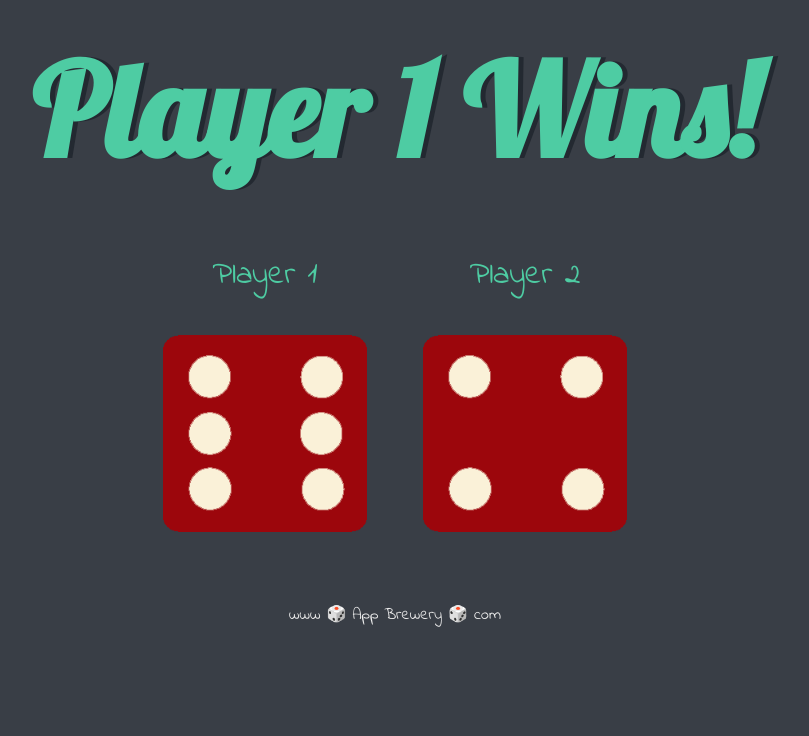
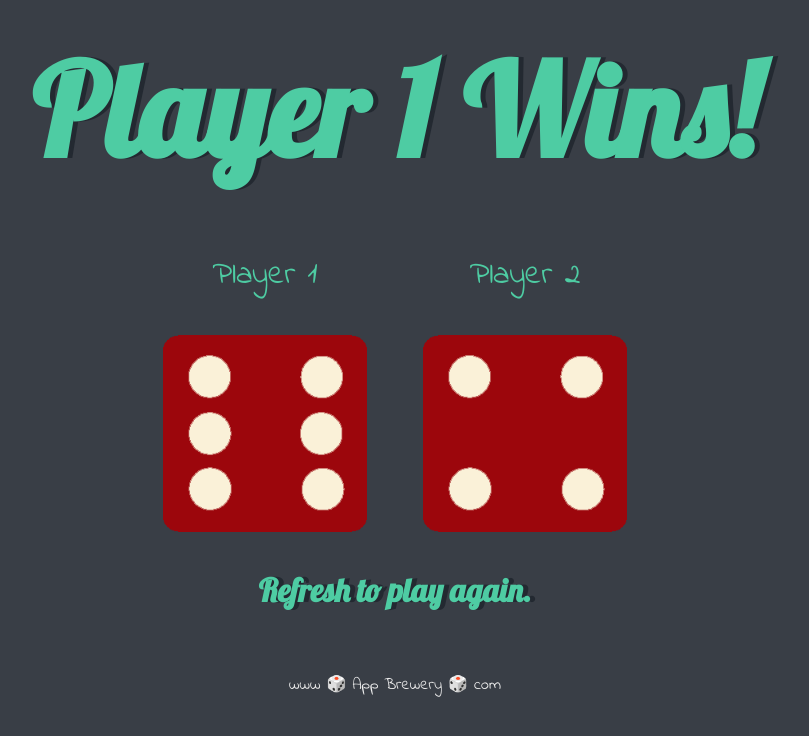
Before and after one commit to s-mcmartin/dice-challenge, a plain HTML site: page dicee.html in a window 1280 px wide. Shown: the whole page, without its empty margins (245-1054 px from the left). Drawn offline with Linux system fonts and the light colour scheme.

Commit message:
Add h4 element

```diff
--- a/dicee.html
+++ b/dicee.html
@@ -14,6 +14,7 @@
   <div class="container">
     <h1>Refresh Me</h1>
 
+
     <div class="dice">
       <p>Player 1</p>
       <img class="img1" src='images/dice6.png'>
@@ -23,7 +24,7 @@
       <p>Player 2</p>
       <img class="img2" src="images/dice6.png">
     </div>
-
+    <h4>...</h4>
   </div>
 
 
--- a/index.js
+++ b/index.js
@@ -14,11 +14,20 @@ image1.setAttribute("src", randomImageSource);
 image2.setAttribute("src", randomImageSource2);
 
 var displayText = document.querySelector("h1");
+let displaySubText = document.querySelector('h4');
+
 
 if (randomNumber1 > randomNumber2) {
   displayText.innerHTML = "Player 1 Wins!";
+
 } else if (randomNumber2 > randomNumber1) {
+
   displayText.innerHTML = "Player 2 Wins!";
 } else if (randomNumber1 === randomNumber2) {
+
   displayText.innerHTML = "Draw!";
 }
+
+if(displayText !== "Refresh Me") {
+  displaySubText.innerHTML = 'Refresh to play again.'
+}
--- a/styles.css
+++ b/styles.css
@@ -22,6 +22,14 @@ h1 {
   color: #4ECCA3;
 }
 
+h4 {
+  margin: 30px;
+  font-family: 'Lobster', cursive;
+  text-shadow: 5px 0 #232931;
+  font-size: 2rem;
+  color: #4ECCA3;
+}
+
 p {
   font-size: 2rem;
   color: #4ECCA3;
```
